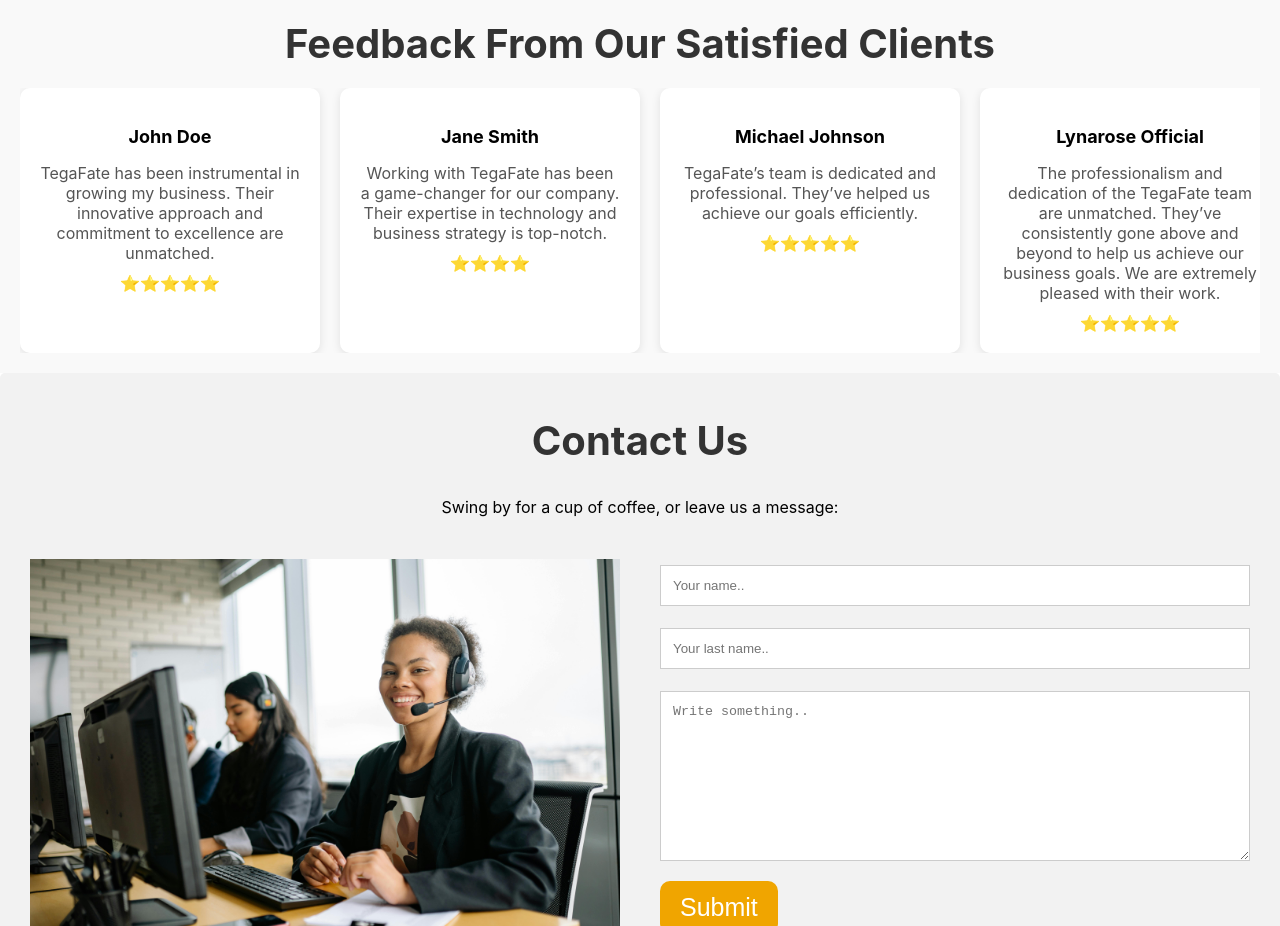
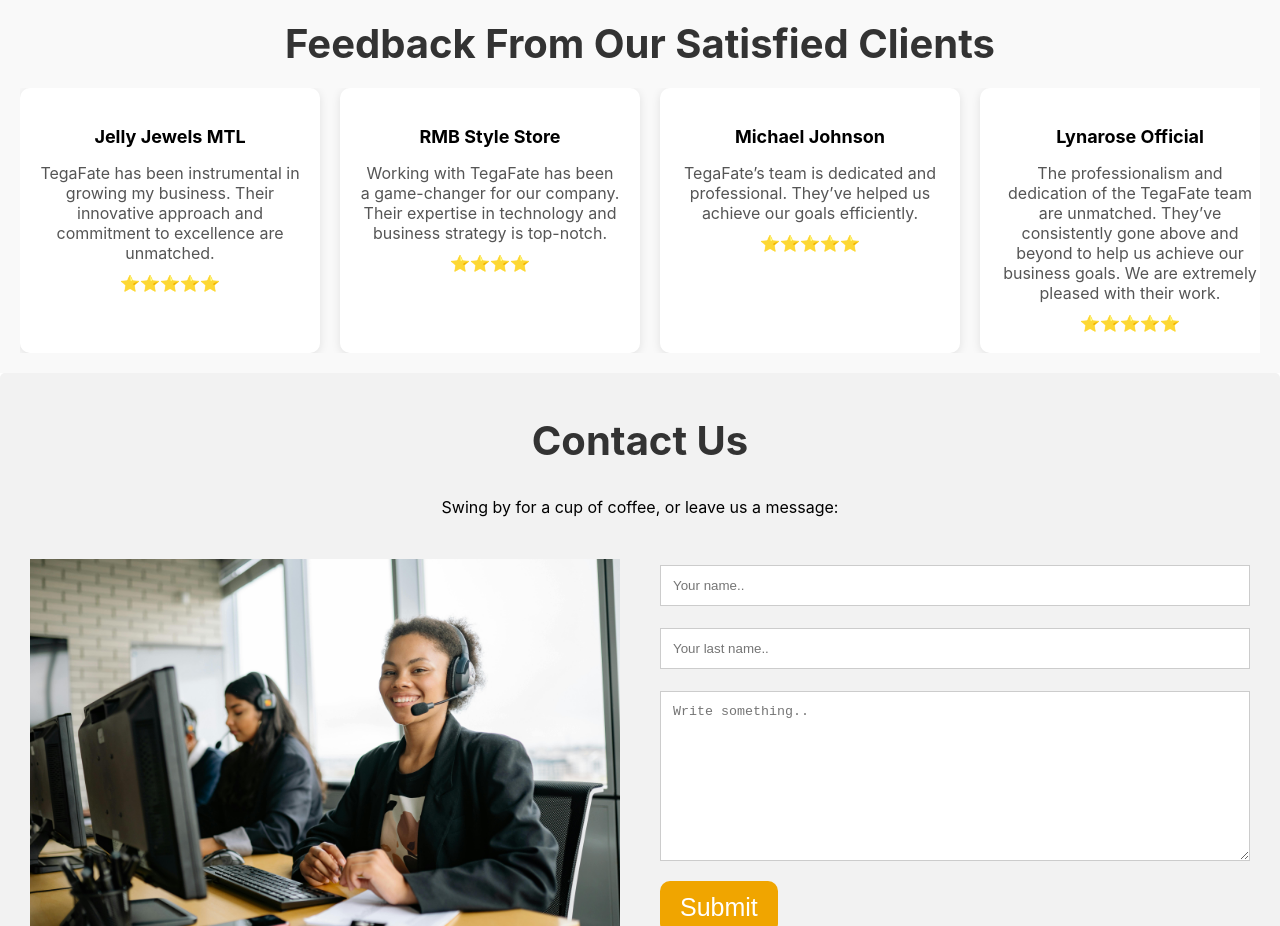
Before and after one commit to Gaftec45/tega-frontend, a React (Create React App) app: page / in a window 1280 px wide. Shown: the part 4640-5566 px from the top of the page. Built offline with nearby package versions, Linux system fonts and the light colour scheme.

Commit message:
Update Rating.js

```diff
--- a/src/component/sections/Rating.js
+++ b/src/component/sections/Rating.js
@@ -5,13 +5,13 @@
     const reviews = [
         {
             id: 1,
-            name: 'John Doe',
+            name: 'Jelly Jewels MTL',
             feedback: 'TegaFate has been instrumental in growing my business. Their innovative approach and commitment to excellence are unmatched.',
             rating: 5,
         },
         {
             id: 2,
-            name: 'Jane Smith',
+            name: 'RMB Style Store',
             feedback: 'Working with TegaFate has been a game-changer for our company. Their expertise in technology and business strategy is top-notch.',
             rating: 4,
         },
```
